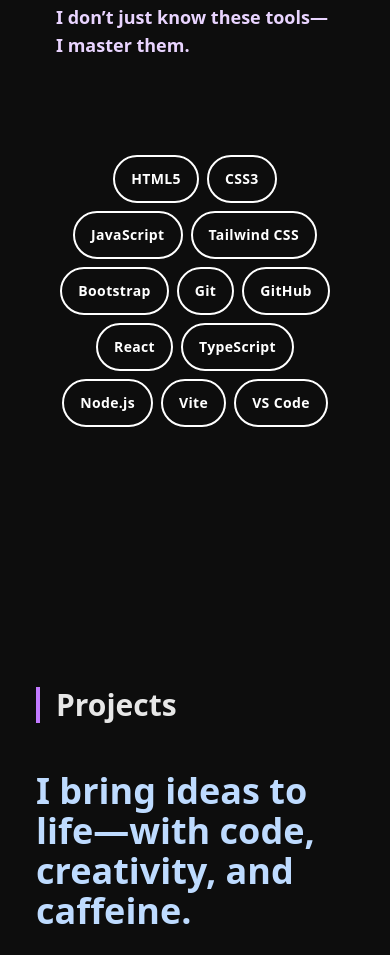
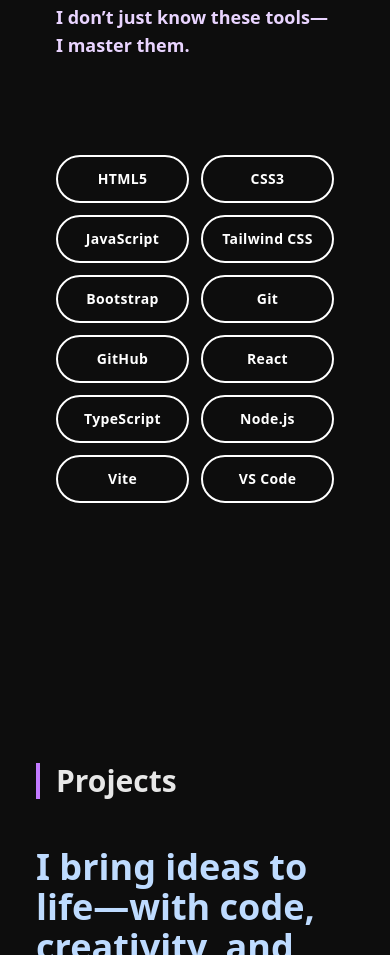
Before and after one commit to sunnycc17/portfolio, a website with bundled scripts: page index.html in a window 390 px wide. Shown: the part 2709-3664 px from the top of the page. Built offline with nearby package versions, Linux system fonts and the light colour scheme.

Commit message:
edited tool section on mobile

```diff
--- a/index.html
+++ b/index.html
@@ -336,7 +336,7 @@
           <div
             data-aos="fade-up"
             data-aos-delay="400"
-            class="my-24 flex flex-wrap items-center justify-center gap-2 sm:gap-4 hover:cursor-default"
+            class="my-24 sm:flex sm:flex-wrap grid grid-cols-2 items-center justify-center gap-3 sm:gap-4 hover:cursor-default"
           >
             <!-- HTML5 -->
             <div
@@ -458,6 +458,7 @@
               >
             </div>
           </div>
+
         </div>
       </section>
 
```
Also changed, not shown: src/output.css.
